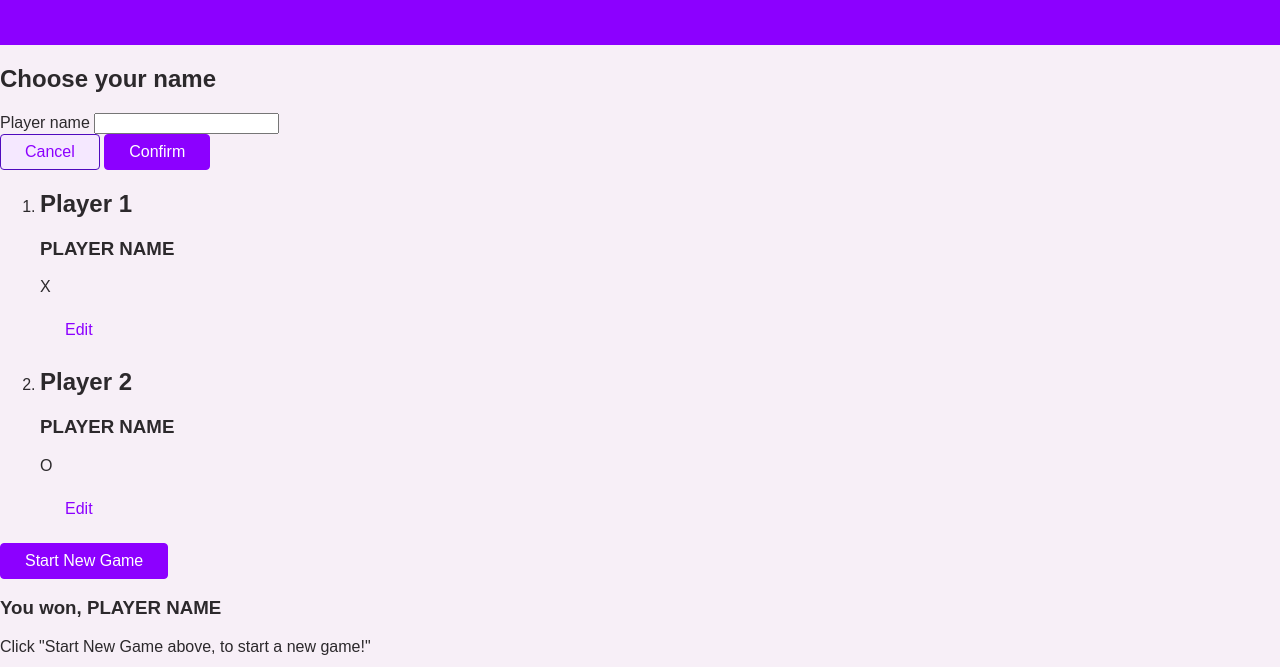
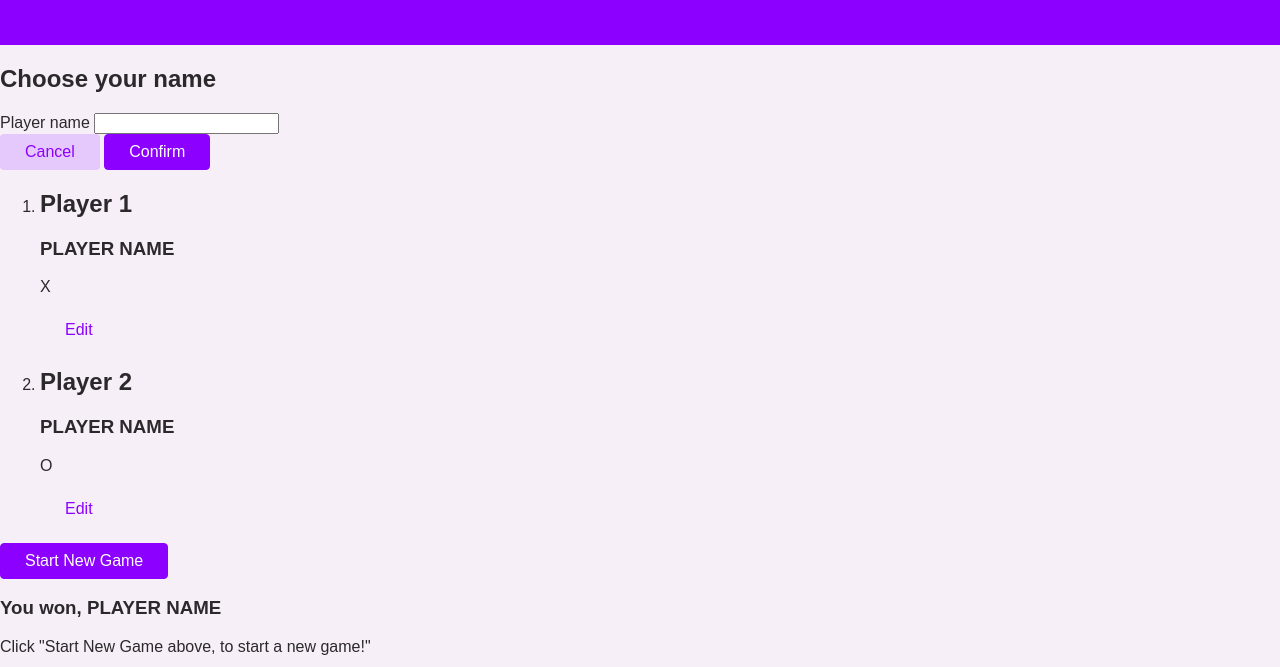
Before and after one commit to jcainuk/Tic-tac-toe-game, a plain HTML site: page index.html in a window 1280 px wide. In both pictures the pointer is over the button "Cancel". Shown: the part 133-800 px from the top of the page. Drawn offline with Linux system fonts and the light colour scheme.

Commit message:
edit the .btn-alt:hover class css rules slightly

```diff
--- a/styles/styles.css
+++ b/styles/styles.css
@@ -34,5 +34,6 @@ body {
 }
 
 .btn-alt:hover {
-  background-color: rgb(245, 232, 255);
+  background-color: rgb(230, 201, 252);
+  border-color: transparent;
 }
```
